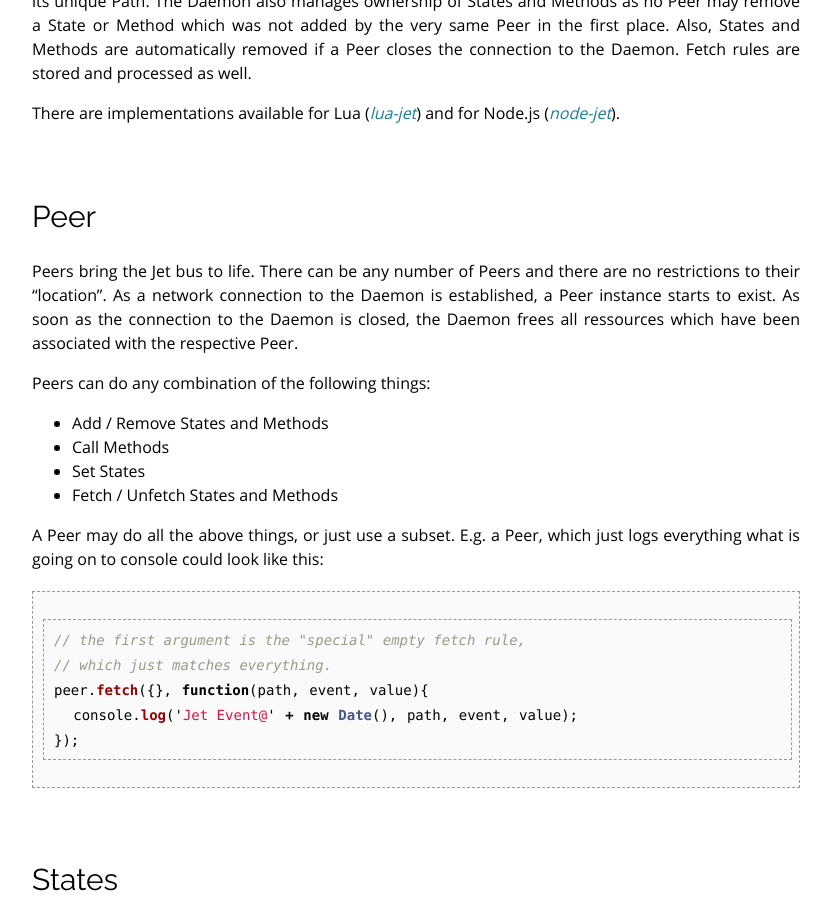
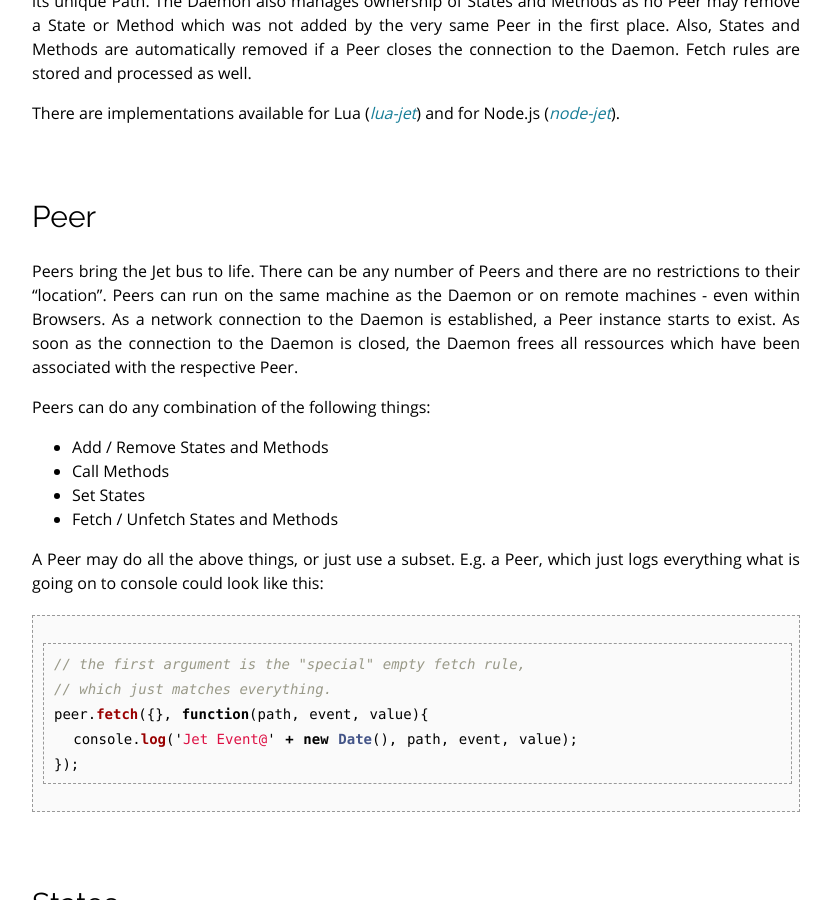
Before and after one commit to HBM/jet, a Jekyll site: the page built from index.md, in a window 1280 px wide and 900 px high, scrolled down 7176 px. Shown: the whole window, without its empty margins (224-1055 px from the left). Built offline with Jekyll 4.4.1, drawn with Linux system fonts in a browser that asks for light colours; Markdown is read by kramdown in place of the engine named in the settings.

Commit message:
peer info

```diff
--- a/index.md
+++ b/index.md
@@ -264,10 +264,11 @@ and for Node.js ([node-jet](http://github.com/lipp/node-jet)).
 ## Peer
 
 Peers bring the Jet bus to life. There can be any number of Peers and there are
-no restrictions to their "location". As a network connection to the Daemon is
-established, a Peer instance starts to exist. As soon as the connection to the
-Daemon is closed, the Daemon frees all ressources which have been associated
-with the respective Peer.
+no restrictions to their "location". Peers can run on the same machine as the
+Daemon or on remote machines - even within Browsers.
+As a network connection to the Daemon is established, a Peer instance starts to
+exist. As soon as the connection to the Daemon is closed, the Daemon frees all
+ressources which have been associated with the respective Peer.
 
 Peers can do any combination of the following things:
 
```
